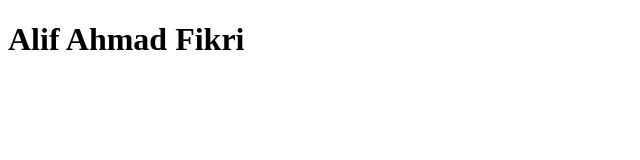
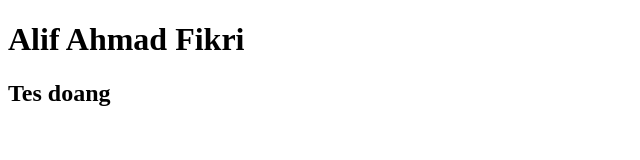
Before and after one commit to Alifahmadf/gigih-test-repo, a plain HTML site: page index.html in a window 1280 px wide. Shown: the whole page, without its empty margins (0-640 px from the left). Drawn offline with Linux system fonts and the light colour scheme.

Commit message:
add h2 tes

```diff
--- a/index.html
+++ b/index.html
@@ -8,5 +8,6 @@
   </head>
   <body>
     <h1>Alif Ahmad Fikri</h1>
+    <h2>Tes doang</h2>
   </body>
 </html>
```
